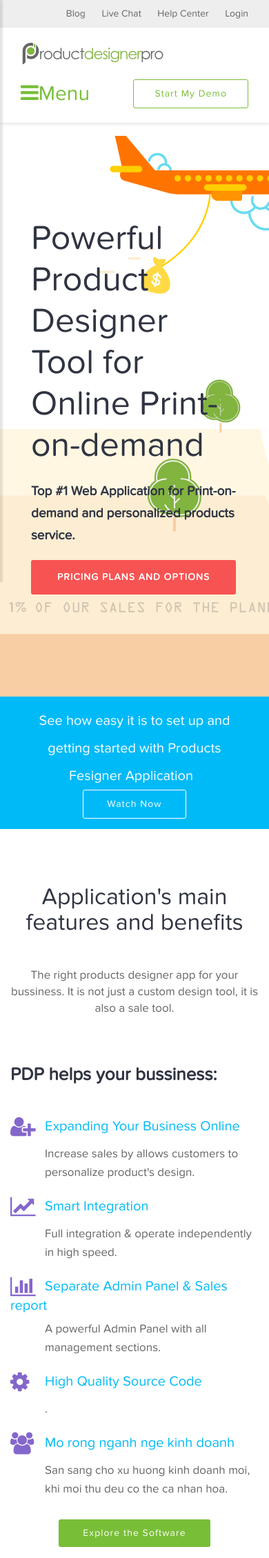
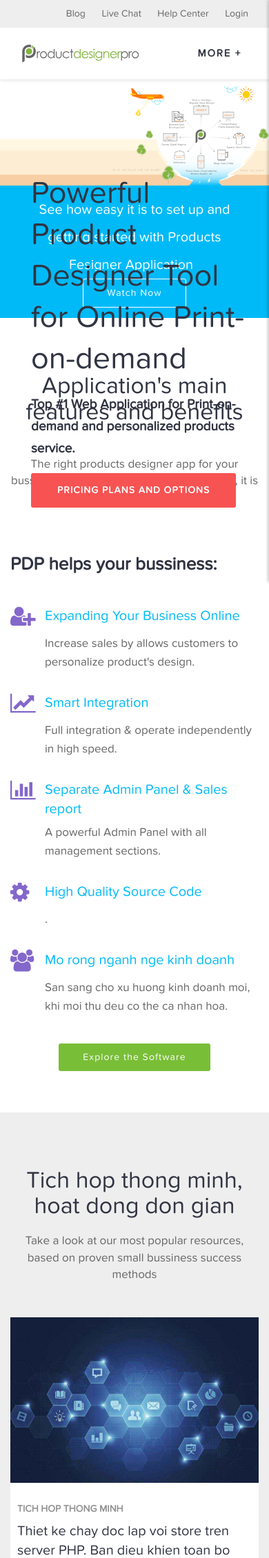
Before and after one commit to vigentocommerce/pdphtml, a PHP site: page /home.htm in a window 390 px wide. Shown: the top 2259 px of the page at 69% size. Run offline with PHP 8.4, Linux system fonts and the light colour scheme.

Commit message:
Updated Home

```diff
--- a/assets/css/ntloi.css
+++ b/assets/css/ntloi.css
@@ -9,6 +9,10 @@
 body{font-family: 'Proxima_Nova_Regular',Helvetica,Arial,sans-serif; color:#303442;}
 a{transition: all 0.3s ease-out 0s; color:#00baf7;}
 a:hover{color:#F75352; text-decoration:none;}
+a:focus {
+  outline: medium none;
+  text-decoration: none;
+}
 img{max-width:100%;}
 ol, ul{list-style:none; margin:0; padding:0;}
 .bkg-grey{background:#eee;}
@@ -86,6 +90,7 @@ ol, ul{list-style:none; margin:0; padding:0;}
 	padding: 0 30px;
 	text-transform: uppercase;
 	line-height:35px;
+	cursor:pointer;
 }
 .header-nav li a:hover{color:#F75352;}
 .pdp-btn-demo{
@@ -109,6 +114,142 @@ ol, ul{list-style:none; margin:0; padding:0;}
 	background-color: #79be37;
 	color: #ffffff;
 }
+.menu-sidebar-container.right {
+	left:initial;
+	right:-300px;
+}
+.menu-sidebar-container.left {
+	right:initial;
+	left:-300px;
+}
+.menu-sidebar-container {
+	width: 300px;
+	height: 100%;
+	position: fixed;
+	top: 0;
+	background-color: #303442;
+    box-shadow: -2px 0 4px 0 rgba(0, 0, 0, 0.2);
+	padding:20px 0;
+	float: left;
+	z-index: 1000;
+	transition-timing-function: ease;
+	transition: all 0.3s ease-out 0s;
+	font-size:18px;
+	text-align:left;
+}
+.menu-sidebar-container li a{color:#fff; font-weight:normal;}
+.menu-sidebar-left i{font-size:32px;}
+.menu-sidebar-left {
+	cursor: pointer;
+	font-size:0; color:#78be37;  display:block;
+}
+.header-nav-sidebar{
+	float:left;
+	vertical-align:middle;
+	}
+
+.close-sidebar-btn.sidebar-active {
+    left: -24px;
+    opacity: 1;
+}
+.close-sidebar-btn {
+  background-color: #303442;
+  cursor: pointer;
+  display: inline-block;
+  height: 50px;
+  left: 10px;
+  opacity: 0;
+  padding: 10px;
+  position: relative;
+  top: 15px;
+  transform: rotate(-45deg);
+  transition: all 0.2s linear 0s;
+  width: 50px;
+}
+.close-sidebar-btn span.tri-close {
+  background-color: rgba(0, 0, 0, 0);
+  cursor: pointer;
+  display: inline-block;
+  height: 30px;
+  opacity: 1;
+  position: relative;
+  transform: rotate(80deg);
+  transition: all 0.3s linear 0s;
+  width: 30px;
+}
+.close-sidebar-btn span.tri-close > span::before {
+  transform: rotate(80deg);
+}
+.close-sidebar-btn span.tri-close > span::before {
+  background-color: #ffffff;
+  content: "";
+  display: block;
+  height: 2px;
+  position: absolute;
+  top: 50%;
+  transform: rotate(0deg);
+  transition: all 0.4s ease-in 0s;
+  width: 30px;
+}
+.close-sidebar-btn.sidebar-active .tri-close > span::after {
+    transform: rotate(-80deg);
+}
+.close-sidebar-btn span.tri-close > span::after {
+    background-color: #ffffff;
+    content: "";
+    display: block;
+    height: 2px;
+    position: absolute;
+    top: 50%;
+    transform: rotate(0deg);
+    transition: all 0.4s ease-in 0s;
+    width: 30px;
+}
+.menu-sidebar-top {margin:20px 0;}
+.menu-sidebar-top .pdp-btn-demo{
+	display:inline-block;
+	padding:5px 25px;
+	background-color:#78be37;
+	color:#fff;
+}
+.header-nav-sidebar li{display:block; padding:0 0 0 25px;}
+.header-nav-sidebar li a{}
+.header-nav-sidebar li li a{text-transform:capitalize; color:rgba(255, 255, 255, 0.55);}
+.menu-sidebar-container > ul{height: 260px;    overflow-y: scroll;}
+
+.menu-sidebar-container .nav-list{position:relative; }
+.menu-sidebar-container .nav-list:after{
+	background-color: #ffffff;
+	content: "";
+	display: block;
+	height: 2px;
+	left: 0px;
+	margin-bottom: 5px;
+	position: absolute;
+	top: 13px;
+	transition: transform 0.3s linear 0s;
+	width: 12px;
+	transform: rotate(0deg);
+}
+.menu-sidebar-container .nav-list::before {
+  background-color: #ffffff;
+  content: "";
+  display: block;
+  height: 2px;
+  left: 0;
+  margin-bottom: 5px;
+  position: absolute;
+  top: 13px;
+  transition: transform 0.3s linear 0s;
+  width: 12px;
+}
+.menu-sidebar-container .collapsed.nav-list:after{
+  transform: rotate(90deg);
+}
+.menu-sidebar-container .collapsed.nav-list{
+
+}
+
 /*		Main		*/
 /*	Home banner		*/
 
@@ -122,17 +263,19 @@ ol, ul{list-style:none; margin:0; padding:0;}
 } */
 
 .home-banner {
-  background-image: url("../images/home-banner-01.svg");
-  background-position: center bottom;
-  background-repeat: no-repeat;
-  background-size: cover;
-  height: auto;
-  padding: 118px 0;
+	padding:10px 0 0;
+	position:relative;
 }
 
-.home-banner .banner-content{float:none; /* max-width: 625px; */}
+.home-banner .banner-content{
+	float: none;
+	position: absolute;
+	top: 115px;
+	max-width: 660px;
+	width:auto;
+	}
 .banner-content h1{
-	font-size: 50px;
+	font-size: 45px;
 	font-weight: 300;
 	line-height: 60px;
 	margin-bottom: 20px;
@@ -177,7 +320,7 @@ ol, ul{list-style:none; margin:0; padding:0;}
 .home-feature-list ul{}
 .home-feature-list ul li{
 	float: left;
-	padding: 5px 0;
+	padding: 5px 0 5px 50px;
 	width: 100%;
 	font-size:17px;
 	line-height:27px;
@@ -185,14 +328,12 @@ ol, ul{list-style:none; margin:0; padding:0;}
 .home-feature-list ul li h4 i {
 	color: #8467cb;
 	font-size: 32px;
-	margin: 0 15px 0 0;
+	margin: 0 15px 0 -50px;
 	vertical-align: middle;
 	width:35px;
 }
-.home-feature-list ul li p {
-  margin: 0 0 0 50px;
-}
-.home-feature-list ul li h4{font-size:20px; font-weight: 400;}
+
+.home-feature-list ul li h4{font-size:20px; font-weight: 400; }
 .home-feature-list ul li h4 a{}
 .home-feature-list ul li h4 a:hover{}
 /*	Section 4		*/
--- a/assets/css/responsive.css
+++ b/assets/css/responsive.css
@@ -1,13 +1,55 @@
-@media (max-width: 320px){
-	.pdp-toplinks li {
-	  margin: 0 0 0 13px;
+@media (min-width:1280px) and (max-width:1900px){}
+@media (max-width: 1200px){}
+@media (min-width: 1200px){}
+@media (min-width: 1200px) and (max-width: 1290px) {
+	.home-banner .banner-content {
+		top: 45px;
 	}
-	.pdp-btn-demo{padding:10px 20px;}
 }
-@media (max-width: 360px){  }
-@media (max-width: 480px){  }
-@media (min-width: 481px) and (max-width: 639px) {}
+@media (min-width: 961px) and (max-width: 1199px) {
+	.home-banner .banner-content{top:50px; max-width:590px;}
+	.banner-content h1 {
+	  font-size: 40px;
+	  line-height: 50px;
+	}
+	.header-nav li a{padding:0 25px;}
+	.home-banner {
+	  padding: 30px 0 0;
+	}
+
+}
+@media (min-width: 768px) and (max-width: 960px) {
+	.header-nav li a {
+		letter-spacing: 0;
+		padding: 0 15px;
+	}
+	.pdp-btn-demo{
+		padding:10px 25px;
+	}
+	.home-banner {
+	  padding: 110px 0 0;
+	}
+	.banner-content h1 {
+	  font-size: 40px;
+	  line-height: 45px;
+	}
+	.home-banner .banner-content {
+	  max-width: 590px;
+	  top:20px;
+	}
+}
 @media (max-width: 767px){
+	/* .home-banner > img{display:none;}
+	.home-banner{
+		background-image: url("../images/home-banner-01.svg");
+		background-position: center center;
+		background-repeat: no-repeat;
+		background-size: cover;
+		height:auto;
+		padding:90px 0;
+	} */
+	.pdp-header{padding-bottom:0; }
+	.header-nav li a.menu-sidebar-right{padding:0 10px;}
 	.subcribe-block{margin:35px 0 0 0;}
 	.home-feature-special .home-feature-content li{
 		border-right:none;
@@ -36,50 +78,66 @@
 	.pdp-toplinks li {
 	  margin: 0 0 0 20px;
 	}
-	.header-nav-mobile{
-		display:inline-block!important;
-		float:left;
-		vertical-align:middle;
+	.header-nav-sidebar{
+	display:inline-block!important;
+
 	}
 	.pdp-header .logo {
 	  display: inline-block;
 	  margin: 0 0 20px;
 	}
-	.menu-left-container {
-
-	  width: 250px;
-	  height: 100%;
-	  position: fixed;
-	  top: 0;
-	  left: -250px;
-	  background-color: #eee;
-	  box-shadow:4px 0 2px 0 rgba(0, 0, 0, 0.1);
-	  padding:20px 0;
-	  float: left;
-	  z-index: 1000;
-	  transition-timing-function: ease;
-	  transition: all 0.3s ease-out 0s;
-	  font-size:18px;
-	  text-align:left;
+	.pdp-footer-bottom .copy-right {
+	  display: block;
+	  margin: 5px 0;
 	}
-
-
-	.menu-left-responsive i{}
-	.menu-left-responsive {
-		cursor: pointer;
-		font-size:30px; color:#78be37;
+	.pdp-footer .f-title {
+	  border-top: 1px solid #dddddd;
+	  margin-bottom: 15px;
+	  margin-top: 5px;
+	  padding-top: 5px;
 	}
 }
-@media (min-width: 768px) and (max-width: 991px) {
-	.header-nav li a {
-		letter-spacing: 0;
-		padding: 0 15px;
+@media (min-width: 480px) and (max-width: 640px) {
+	.home-banner .banner-content {
+	  top: 0;
 	}
-	.pdp-btn-demo{
-		padding:10px 25px;
+	.home-banner {
+		padding: 170px 0 0;
+	}
+	.banner-content h1 {
+	  font-size: 30px;
+	  line-height: 40px;
+	}
+	.banner-content h3 {
+	  font-size: 16px;
+	  line-height: 30px;
+	}
+	.banner-content .pdp-btn {
+	  padding: 15px 20px;
 	}
 }
-@media (min-width: 992px) and (max-width: 1199px) {}
-@media (min-width: 1200px){}
-@media (max-width: 1200px){}
-@media (min-width:1280px) and (max-width:1900px){}
+@media (max-width: 480px){  }
+@media (max-width: 360px){
+	.home-banner > img{display:none;}
+	.home-banner .banner-content {
+	  position: relative;
+	  top: 0;
+	}
+	.banner-content h1 {
+	  font-size: 30px;
+	  line-height: 40px;
+	}
+	.banner-content .pdp-btn{text-align:center;}
+ }
+@media (max-width: 320px){
+	.pdp-toplinks li {
+	  margin: 0 0 0 13px;
+	}
+	.pdp-btn-demo{padding:10px 20px;}
+	.menu-sidebar-container {
+	  width: 275px;
+	}
+	.f-title h5 {
+	  font-size: 17px;
+	}
+}
--- a/assets/js/custom.js
+++ b/assets/js/custom.js
@@ -18,22 +18,29 @@ var mst = jQuery.noConflict();
 		});
 	});
 	mst(document).ready(function () {
-		mst('.menu-left-responsive').click(function () {
-			if (mst('.menu-left-container').css("left") == "-250px") {
-			  mst('.menu-left-container').animate({left: '0px'}, 150);
+		//right
+		mst('.menu-sidebar-right').click(function () {
+			if (mst('.menu-sidebar-container.right').css("right") == "-300px") {
+			  mst('.menu-sidebar-container.right').animate({right: '0px'}, 150);
+			  mst('.close-sidebar-btn').addClass('sidebar-active');
 			}
 			else  {
-			  mst('.menu-left-container').animate({left: '-250px'}, 150);
+			  mst('.menu-sidebar-container.right').animate({right: '-300px'}, 150);
 			}
 		});
 		mst(document).click(function(){
-			if(mst('.menu-left-container').css('left') == '0px' && mst('.menu-left-responsive').hasClass('on') ) {
-				mst('.menu-left-container').animate({left: '-250px'}, 150);
-				mst('.menu-left-responsive').toggleClass("on");
+			if(mst('.menu-sidebar-container.right').css('right') == '0px' && mst('.menu-sidebar-right').hasClass('on') ) {
+				mst('.menu-sidebar-container.right').animate({right: '-300px'}, 150);
+				mst('.menu-sidebar-right').toggleClass("on");
+				mst('.close-sidebar-btn').removeClass('sidebar-active');
 			}
 		})
-		mst('.menu-left-responsive').click(function () {
+		/* mst('.menu-sidebar-right').click(function () {
 			mst(this).toggleClass("on");
-		}); // animation = -> x
-
+		});  */
+		mst('#close_sidebar_btn').click(function () {
+			mst('.menu-sidebar-right').removeClass("on");
+			mst('.menu-sidebar-container.right').animate({right: '-300px'}, 150);
+			mst('.close-sidebar-btn').removeClass('sidebar-active');
+		});
 	});
--- a/home.htm
+++ b/home.htm
@@ -28,30 +28,59 @@
 		<div class="pdp-header">
 			<div class="pdp-container">
 				<div class="row">
-					<div class="col-lg-3 col-xs-12 col-sm-12 col-md-3">
+					<div class="col-lg-3 col-xs-7 col-sm-12 col-md-3">
 						<a href="#" class="logo"><img src="assets/images/logo.svg" alt="logo" height="35px" /></a>
 					</div>
-					<div class="col-lg-9 col-xs-12 col-sm-12 col-md-9 text-right">
+					<div class="col-lg-9 col-xs-5 col-sm-12 col-md-9 text-right">
 						<ul class="header-nav hidden-xs">
 							<li><a href="#">Way to sell</a></li>
 							<li><a href="#">Feature</a></li>
 							<li><a href="#">Pricing</a></li>
 							<li><a href="#">Service</a></li>
-							<li><a href="#">More +</a></li>
 						</ul>
-						<div class="visible-xs header-nav header-nav-mobile">
-							<a class="menu-left-responsive"><i class="fa fa-bars" aria-hidden="true"></i>Menu</a>
-							<div class="menu-left-container">
+						<ul class="header-nav">
+							<li>
+								<a class="menu-sidebar-right">More +</a>
+								<div class="header-nav-sidebar">
+									<div class="menu-sidebar-container right">
+										<div class="menu-sidebar-top">
+											<div id="close_sidebar_btn" class="close-sidebar-btn">
+												<span class="tri-close" id="tri_close">
+													<span></span>
+												</span>
+											</div>
+											<a href="#" class="pdp-btn2 pdp-btn-demo over"><span>Start my demo</span></a>
+										</div>
 										<ul>
 											<li><a href="#">Way to sell</a></li>
 											<li><a href="#">Feature</a></li>
 											<li><a href="#">Pricing</a></li>
-									<li><a href="#">Service</a></li>
-									<li><a href="#">More +</a></li>
+											<li class="dropdown">
+												<a class="nav-list collapsed" role="button" data-toggle="collapse" href="#collapse1" aria-expanded="false" aria-controls="collapse1">Service</a>
+												<ul class="header-nav-sub collapse" id="collapse1">
+													<li><a href="#">Service 1</a></li>
+													<li><a href="#">Service 2</a></li>
+													<li><a href="#">Service 3</a></li>
+													<li><a href="#">Service 4</a></li>
+													<li><a href="#">Service 5</a></li>
+												</ul>
+
+											</li>
+											<li class="dropdown">
+												<a class="nav-list collapsed" role="button" data-toggle="collapse" href="#collapse2" aria-expanded="false" aria-controls="collapse2">Tool</a>
+												<ul class="header-nav-sub collapse" id="collapse2">
+													<li><a href="#">Tool 1</a></li>
+													<li><a href="#">Tool 2</a></li>
+													<li><a href="#">Tool 3</a></li>
+													<li><a href="#">Tool 4</a></li>
+												</ul>
+											</li>
 										</ul>
 									</div>
 								</div>
-						<a href="#" class="pdp-btn2 pdp-btn-demo"><span>Start my demo</span></a>
+							</li>
+						</ul>
+						<a href="#" class="pdp-btn2 pdp-btn-demo hidden-xs"><span>Start my demo</span></a>
 					</div>
 				</div>
 			</div>
@@ -61,6 +90,7 @@
 		<!-- Main  -->
 		<!-- Section 1  -->
 		<section class="home-banner">
+			<img src="assets/images/home-banner-01.svg" alt="Banner"  />
 			<div class="pdp-container">
 				<div class="banner-content col-xs-12 col-md-10 col-lg-6">
 					<h1>Powerful Product Designer Tool for Online Print-on-demand </h1>
```
Lines whose indentation alone changed are shown as unchanged.
